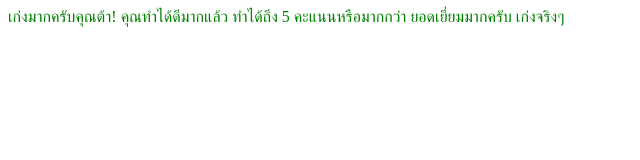
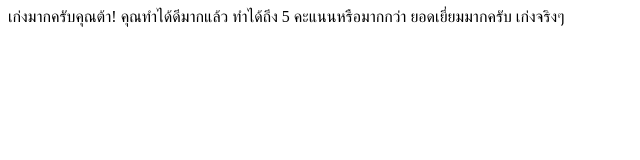
Before and after one commit to z1101911019/z1101911019.github.io, a plain HTML site: page index.html in a window 1280 px wide. Shown: the whole page, without its empty margins (0-640 px from the left). Drawn offline with Linux system fonts and the light colour scheme.

Commit message:
Update index.html

```diff
--- a/index.html
+++ b/index.html
@@ -6,23 +6,8 @@
    <title>ข้อความถึงต้า</title>
 </head>
 <body>
+ เก่งมากครับคุณต้า! คุณทำได้ดีมากแล้ว ทำได้ถึง 5 คะแนนหรือมากกว่า ยอดเยี่ยมมากครับ เก่งจริงๆ
 
 
-   <div id="message"></div>
-
-   <script>
-      // รับค่าคะแนน
-      let score = 5; // คะแนนปัจจุบัน
-      let messageElement = document.getElementById('message');
-
-      // ตรวจสอบเงื่อนไข
-      if (score < 5) {
-         messageElement.innerHTML = "คุณต้าครับ คะแนนยังน้อยกว่า 5 นะครับ พยายามทำให้มากขึ้นอีกหน่อยนะครับ เชื่อว่าคุณทำได้แน่นอน!";
-         messageElement.style.color = "red";
-      } else {
-         messageElement.innerHTML = "เก่งมากครับคุณต้า! คุณทำได้ดีมากแล้ว ทำได้ถึง 5 คะแนนหรือมากกว่า ยอดเยี่ยมมากครับ เก่งจริงๆ";
-         messageElement.style.color = "green";
-      }
-   </script>
 </body>
 </html>
```
